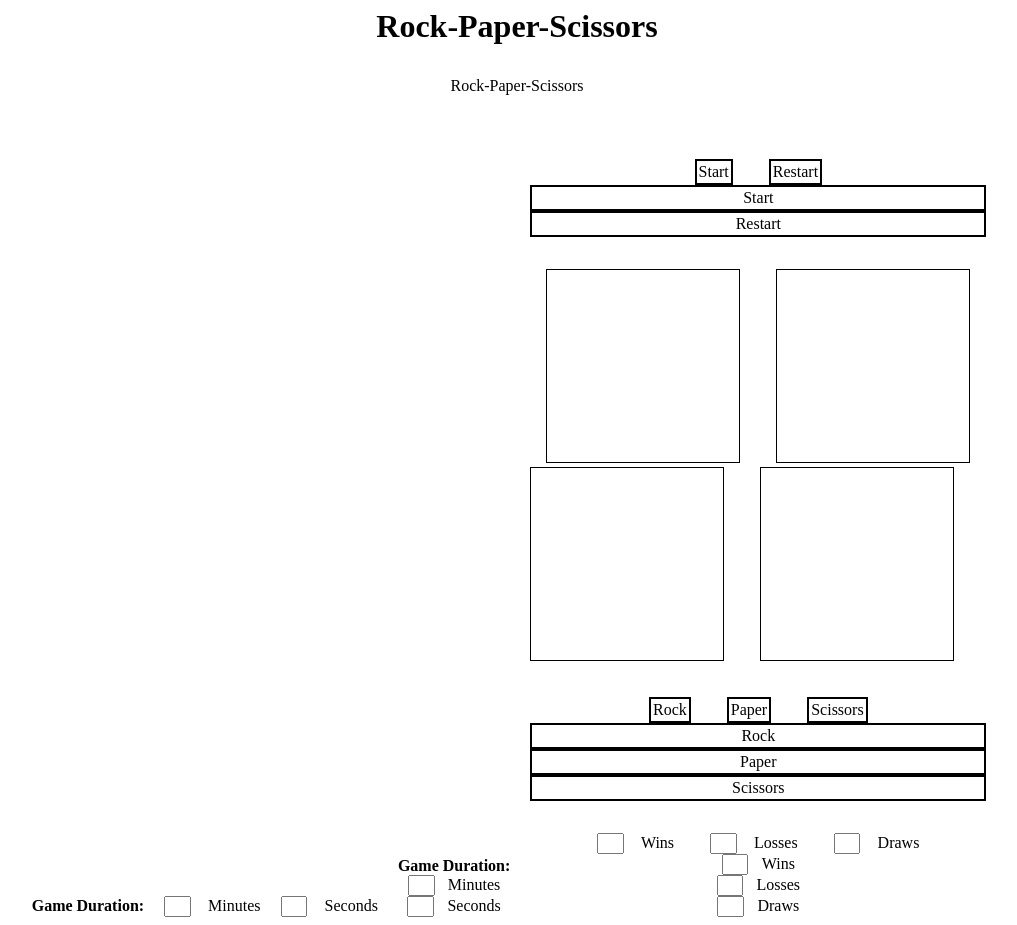
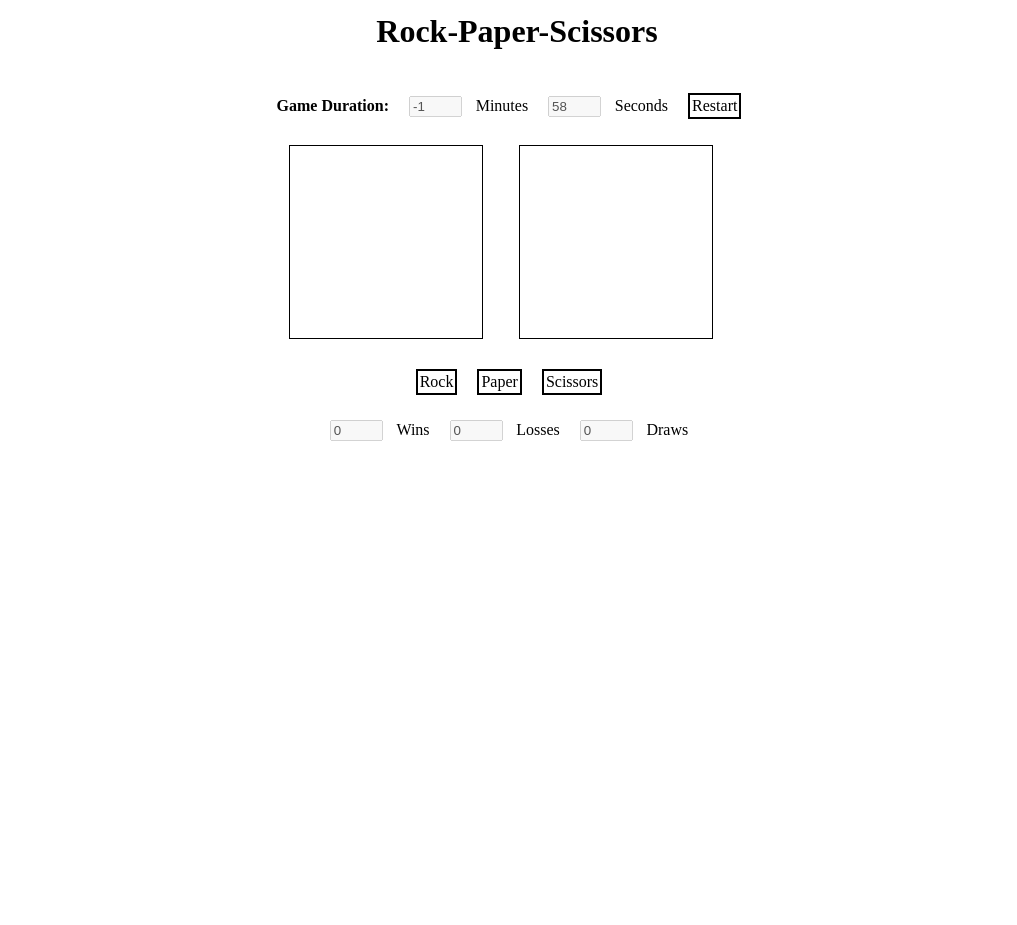
Before and after one commit to MatthewGist/Rock-Paper-Scissors, a plain HTML site: page index.html in a window 1280 px wide. Both pictures are taken after a click on the element "Start". Shown: the whole page, without its empty margins (123-1140 px from the left). After the commit the page ends 800 px from the top, so only its background shows below. Drawn offline with nearby package versions, Linux system fonts and the light colour scheme.

Commit message:
Game Clock
Added functionality to facilitate the game clock including a countdown
mechanism, warning and expiration feedback, input validation, and
restart capability.

```diff
--- /dev/null
+++ b/code.js
@@ -0,0 +1,102 @@
+var counter;
+var minutes;
+var seconds;
+
+function Countdown()
+{
+	// Decrement the seconds value, or instead if it is zero, decrement the minutes value and reset the seconds value to 59 seconds
+	if (parseInt($("#seconds").val()) != 0)
+		$("#seconds").val(parseInt($("#seconds").val()) - 1);
+	else
+	{
+		$("#minutes").val(parseInt($("#minutes").val()) - 1);
+		$("#seconds").val("59");
+	}
+
+	// Provide warning if the game clock has ten seconds or less remaining
+	if (($("#minutes").val() == "0" || $("#minutes").val() == "") && parseInt($("#seconds").val()) == 10)
+		$("#feedback").html("Warning! You have ten seconds or less remaining in the game!");
+
+	// If time has expired, cancel the countdown functionality, indicate expiration, and disable gameplay
+	if (($("#minutes").val() == "0" || $("#minutes").val() == "") && $("#seconds").val() == "0")
+	{
+		clearInterval(counter);
+		$("#feedback").html("Time has expired. Game over.");
+	}
+}
+
+function StartTimer()
+{
+	// Set blank input values to zero
+	if ($("#minutes").val() == "")
+		$("#minutes").val("0");
+
+	if ($("#seconds").val() == "")
+		$("#seconds").val("00");
+
+	// Split time if seconds value exceeds 59
+	if (parseInt($("#seconds").val()) > 59)
+	{
+		$("#minutes").val(Math.floor(parseInt($("#minutes").val()) + (parseInt($("#seconds").val()) / 60)))
+		$("#seconds").val(parseInt($("#seconds").val()) % 60);
+	}
+
+	// Ensure input has been provided for the game clock prior to beginning.
+	if ($("#minutes").val() == "0" && $("#seconds").val() == "0")
+	{
+		$("#feedback").html("Please enter a desired game duration before starting.");
+		$("#minutes").val("");
+		$("#seconds").val("");
+		$("#minutes").focus();
+	}
+	else
+	{
+		// Clear feedback text
+		$("#feedback").html("&nbsp;");
+
+		// Initialize the visability and editability of timer related functionality
+		$("#start").hide();
+		$("#restart").show();
+		$("#minutes, #seconds").attr("disabled", "true");
+
+		// Store desired game time to facilitate clock restart functionality
+		minutes = $("#minutes").val();
+		seconds = $("#seconds").val();
+
+		// Initiate countdown each second to facilitate game clock
+		counter = setInterval(Countdown, 1000);
+	}
+}
+
+function RestartTimer()
+{
+	// Reinitialize feedback mechanism to blank state
+	$("#feedback").html("&nbsp;");
+
+	// Reinitialize game clock to initial input
+	$("#minutes").val(minutes);
+	$("#seconds").val(seconds);
+
+	// Cancel timer and reinitiate the countdown functionality
+	clearInterval(counter);
+	counter = setInterval(Countdown, 1000);
+
+	// Reinitialize score values to zero
+	$("#wins, #losses, #draws").val("0");
+}
+
+$(document).ready(
+	function()
+	{
+		// Set the proper initial visibility and values of certain elements
+		$("#restart").hide();
+		$("#wins, #losses, #draws").val("0");
+
+		// Bind button click events to their respective functions
+		$("#start").click(StartTimer);
+		$("#restart").click(RestartTimer);
+
+		// Place focus on timer input
+		$("#minutes").focus();
+	}
+);
--- a/index.html
+++ b/index.html
@@ -2,57 +2,38 @@
 	<head>
 		<title>Rock-Paper-Scissors</title>
 		<link rel="stylesheet" type="text/css" href="style.css" />
+		<script type="text/javascript" src="http://code.jquery.com/jquery-latest.min.js"></script>
+		<script type="text/javascript" src="code.js"></script>
 	</head>
 
-	<body style="text-align: center;">
-		<div style="font-size: 2em; font-weight: bold;">Rock-Paper-Scissors</div>
 	<body>
 		<div>Rock-Paper-Scissors</div>
 
-		<div style="margin-top: 2em;">
-			<div style="display: inline-block; margin-right: 1em; font-weight: bold;">Game Duration:</div>
-			<div style="display: inline-block; margin-right: 1em;"><input type="text" size="2" /> Minutes</div>
-			<div style="display: inline-block;"><input type="text" size="2" /> Seconds</div>
+		<div id="feedback">&nbsp;</div>
+
 		<div>
 			<div class="indicator">Game Duration:</div>
-			<div><input type="text" />Minutes</div>
-			<div><input type="text" />Seconds</div>
+			<div><input type="number" id="minutes" />Minutes</div>
+			<div><input type="number" id="seconds" />Seconds</div>
+			<div class="button" id="start">Start</div>
+			<div class="button" id="restart">Restart</div>
 		</div>
 
-		<div style="margin-top: 2em;">
-			<div style="display: inline-block; border: 2px solid black; padding: 2px; margin-right: 2em;">Start</div>
-			<div style="display: inline-block; border: 2px solid black; padding: 2px;">Restart</div>
-		<div>
-			<div class="button">Start</div>
-			<div class="button">Restart</div>
-		</div>
-
-		<div style="margin-top: 2em;">
-			<div style="display: inline-block; border: 1px solid black; width: 12em; height: 12em; margin-right: 2em;"></div>
-			<div style="display: inline-block; border: 1px solid black; width: 12em; height: 12em;"></div>
 		<div>
 			<div class="play"></div>
 			<div class="play"></div>
 		</div>
 
-		<div style="margin-top: 2em;">
-			<div style="display: inline-block; border: 2px solid black; padding: 2px; margin-right: 2em;">Rock</div>
-			<div style="display: inline-block; border: 2px solid black; padding: 2px; margin-right: 2em;">Paper</div>
-			<div style="display: inline-block; border: 2px solid black; padding: 2px;">Scissors</div>
 		<div>
 			<div class="button">Rock</div>
 			<div class="button">Paper</div>
 			<div class="button">Scissors</div>
 		</div>
 
-		<div style="margin-top: 2em;">
-			<div style="display: inline-block; margin-right: 2em;"><input type="text" size="2" /> Wins</div>
-			<div style="display: inline-block; margin-right: 2em;"><input type="text" size="2" /> Losses</div>
-			<div style="display: inline-block;"><input type="text" size="2" /> Draws</div>
 		<div>
-			<div><input type="text" />Wins</div>
-			<div><input type="text" />Losses</div>
-			<div><input type="text" />Draws</div>
+			<div><input type="text" id="wins" disabled />Wins</div>
+			<div><input type="text" id="losses" disabled />Losses</div>
+			<div><input type="text" id="draws" disabled />Draws</div>
 		</div>
 	</body>
 </html>
--- a/style.css
+++ b/style.css
@@ -5,20 +5,32 @@ body
 
 body > div
 {
-	margin-top: 2em;
+	margin-top: 1.6em;
 }
 
 body > div:first-child
 {
-	margin-top: 0;
+	margin: .4em;
 	font-size: 2em;
 	font-weight: bold;
+}
+
+body > div:nth-child(3)
+{
+	margin-top: .8em;
 }
 
 body > div > div
 {
 	display: inline-block;
 	margin-right: 1em;
+}
+
+body div#feedback
+{
+	margin: 0;
+	font-style: italic;
+	color: red;
 }
 
 body div.indicator
@@ -44,6 +56,6 @@ body div.play
 
 body input
 {
-	width: 2em;
+	width: 4em;
 	margin-right: 1em;
 }
```
